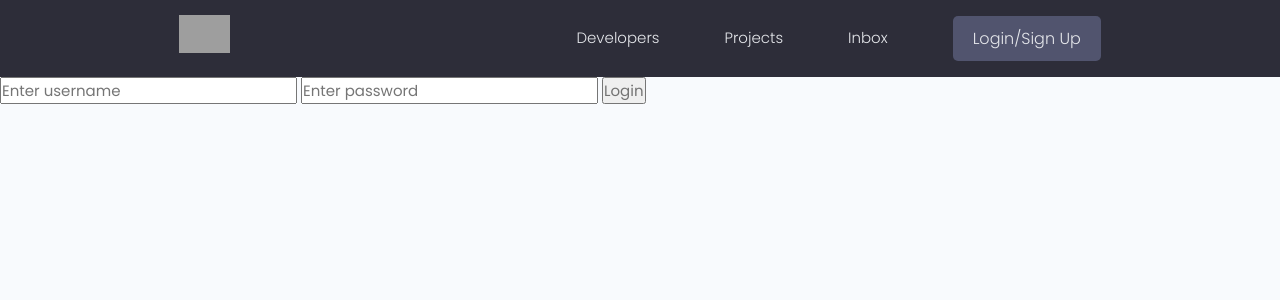
After one commit to mrsharma98/Dev-Search, a Django app: page /login/ in a window 1280 px wide. The commit adds this page. Shown: the top 300 px of the page. Run offline with Django 4.2, Linux system fonts and the light colour scheme; parts of the project's set-up code (start-up, migrations or seed data) failed here and were passed over; some libraries are stand-ins or nearby versions; grey boxes are pictures that could not be loaded.

Commit message:
implemented login and logout feature

```diff
--- a/projects/views.py
+++ b/projects/views.py
@@ -1,4 +1,5 @@
 from django.shortcuts import render, redirect
+from django.contrib.auth.decorators import login_required
 from .models import Project
 from .forms import ProjectForm
 
@@ -17,6 +18,8 @@ def project(request, pk):
   return render(request, 'projects/single-project.html', context)
 
 
+# sending the user to the login page if they are not logged in
+@login_required(login_url="login")
 def createProject(request):
 
   form = ProjectForm()
@@ -35,6 +38,7 @@ def createProject(request):
   return render(request, 'projects/project_form.html', context)
 
 
+@login_required(login_url="login")
 def updateProject(request, pk):
   project = Project.objects.get(id=pk)
   form = ProjectForm(instance=project)
@@ -51,6 +55,7 @@ def updateProject(request, pk):
   return render(request, 'projects/project_form.html', context)
 
 
+@login_required(login_url="login")
 def deleteProject(request, pk):
   project = Project.objects.get(id=pk)
   context = {'object': project}
--- a/templates/main.html
+++ b/templates/main.html
@@ -23,6 +23,16 @@
   </head>
 
   <body>
-    {% include 'navbar.html' %} {% block content %} {% endblock content %}
+    {% include 'navbar.html' %}
+
+    {% if messages %}
+    <ul class="messages">
+        {% for message in messages %}
+        <li{% if message.tags %} class="{{ message.tags }}"{% endif %}>{{ message }}</li>
+        {% endfor %}
+    </ul>
+    {% endif %}
+
+    {% block content %} {% endblock content %}
   </body>
 </html>
--- a/templates/navbar.html
+++ b/templates/navbar.html
@@ -20,12 +20,20 @@
           <a href="{% url 'projects' %}">Projects</a>
         </li>
         <li class="header__menuItem"><a href="">Inbox</a></li>
+
+        <!-- request.user = returns logged in user or None -->
+        {% if request.user.is_authenticated %}
         <li class="header__menuItem">
           <a href="{% url 'create-project' %}">Add Project</a>
         </li>
         <li class="header__menuItem">
-          <a href="" class="btn btn--sub">Login/Sign Up</a>
+          <a href="{% url 'logout' %}" class="btn btn--sub">Logout</a>
         </li>
+        {% else %}
+        <li class="header__menuItem">
+          <a href="{% url 'login' %}" class="btn btn--sub">Login/Sign Up</a>
+        </li>
+        {% endif %}
       </ul>
     </nav>
   </div>
--- /dev/null
+++ b/users/templates/users/login_register.html
@@ -0,0 +1,11 @@
+{% extends 'main.html' %} {% block content %}
+
+<form action='{% url "login" %}' method="POST">
+  {% csrf_token %}
+
+  <input type="text" name="username" placeholder="Enter username" />
+  <input type="password" name="password" placeholder="Enter password" />
+  <input type="submit" value="Login" />
+</form>
+
+{% endblock content %}
--- a/users/urls.py
+++ b/users/urls.py
@@ -3,6 +3,9 @@ from . import views
 
 
 urlpatterns = [
+    path('login/', views.loginPage, name='login'),
+    path('logout/', views.logoutUser, name='logout'),
+
     path('', views.profiles, name='profiles'),
     path('profile/<str:pk>', views.userProfile, name='user-profile'),
 ]
--- a/users/views.py
+++ b/users/views.py
@@ -1,5 +1,11 @@
-from django.shortcuts import render
+from django.shortcuts import render, redirect
 from .models import Profile
+from django.contrib.auth.decorators import login_required
+from django.contrib import messages
+
+from django.contrib.auth import login, authenticate, logout
+from django.contrib.auth.models import User
+
 # Create your views here.
 
 def profiles(request):
@@ -20,3 +26,40 @@ def userProfile(request, pk):
 
   context = {'profile': profile, 'topSkills': topSkills, 'otherSkills': otherSkills}
   return render(request, 'users/user-profile.html', context)
+
+
+def loginPage(request):
+
+  if request.user.is_authenticated:
+    return redirect('profiles')
+
+  if request.method == 'POST':
+    username = request.POST['username']
+    password = request.POST['password']
+
+    try:
+      user = User.objects.get(username=username)
+    except:
+      print('Username does not exist')
+      messages.error(request, 'Username does not exist')
+
+    user = authenticate(request, username=username, password=password)
+    # this takes request, username and password -- returns either user instance or None
+
+    if user is not None:
+      login(request, user)
+      # this creates a session for the user in the db
+      # also it stores the session into our browser cookies.
+      return redirect('profiles')
+    else:
+      print('Username or password is incorrect')
+      messages.error(request, 'Username or password is incorrect')
+
+  return render(request, 'users/login_register.html')
+
+
+def logoutUser(request):
+  # logout -- takes request and user -- deletes the session from the cookie
+  logout(request)
+  messages.error(request, 'User was logged oSut!')
+  return redirect('login')
```
Also changed, not shown: db.sqlite3.
